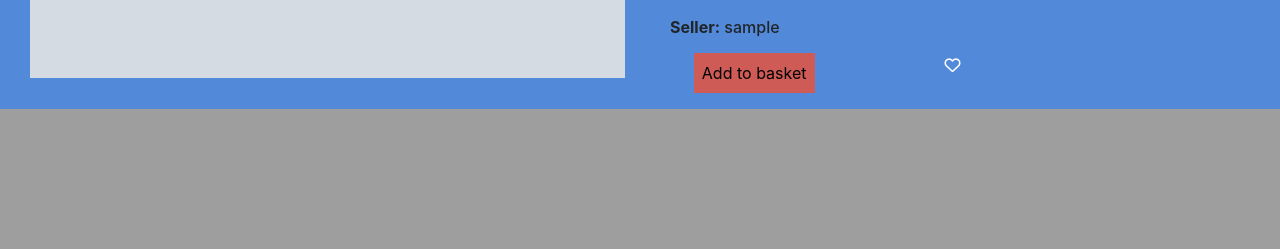
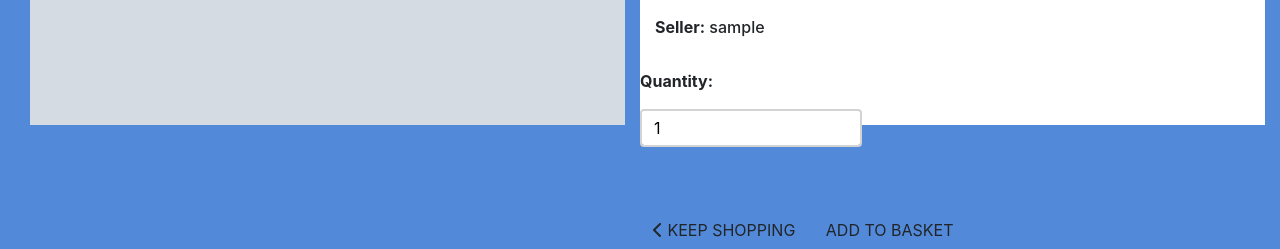
Before and after one commit to SamHulme1/Project-4-online-store, a Django app: page /store/details/1 in a window 1280 px wide. Shown: the part 1035-1284 px from the top of the page. Before the commit the page ends 1144 px from the top, so only its background shows below. Run offline with Django 3.2, Linux system fonts and the light colour scheme; tables that the repository leaves empty hold one stand-in row (values such as "Sample post"); grey boxes marked "Sample" are stand-in pictures; some libraries are stand-ins or nearby versions.

Commit message:
added add to basket, form, created urls for checkout and template, installed crispy forms

```diff
--- a/onlinestore/basket/templates/basket/basket.html
+++ b/onlinestore/basket/templates/basket/basket.html
@@ -61,10 +61,7 @@
                                     <p>£{{ item.listed_product.price | subtotal:item.quantity }}</p>
                                 </div>
                                 <a href="{% url 'checkout:checkout' %}" class="btn btn-black rounded-0 btn-lg">
-                                    <span class="text-uppercase">Secure Checkout</span>
-                                    <span class="icon">
-                                        <i class="fas fa-lock"></i>
-                                    </span>
+                                    <span class="text-uppercase">Checkout</span>
                                 </a>
                             </div>
                         {% endfor %}
--- /dev/null
+++ b/onlinestore/checkout/urls.py
@@ -0,0 +1,9 @@
+from django.contrib import admin
+from django.urls import path
+from . import views
+
+app_name = 'checkout'
+
+urlpatterns = [
+    path('', views.checkout, name="checkout")
+]
--- a/onlinestore/onlinestore/urls.py
+++ b/onlinestore/onlinestore/urls.py
@@ -26,4 +26,5 @@ urlpatterns = [
     path('user_profiles/', include('user_profiles.urls')),
     path('basket/', include('basket.urls')),
     path('user_settings/', include('user_settings.urls')),
+    path('checkout/', include('checkout.urls')),
 ] + static(settings.MEDIA_URL, document_root=settings.MEDIA_ROOT)
--- a/onlinestore/requirements.txt
+++ b/onlinestore/requirements.txt
@@ -3,6 +3,7 @@ Django==3.2.16
 django-allauth==0.52.0
 django-autoslug==1.9.9
 django-countries==7.5.1
+django-crispy-forms==2.0
 easy-thumbnails==2.8.5
 oauthlib==3.2.2
 Pillow==9.5.0
--- a/onlinestore/store/templates/store/listing_details.html
+++ b/onlinestore/store/templates/store/listing_details.html
@@ -21,12 +21,12 @@
     </div>
     <div class="row mb-2">
         <div class="col-6">
-            <div class="listinging-image-container">
+            <div class="">
                 <img class="listing-image-details" src="{{listing.product_image.url }}" alt="{{listing.title}}">
             </div>
         </div>
         <div class="col-6">
-            <div class="container-fluid">
+            <div class="container-fluid listing-info">
                 <div class="row">
                     <div class="col-12 mb-3">
                         <h3><strong>Description:</strong></h3>
@@ -62,7 +62,9 @@
                     <div class="col-12 mb-2">
                         <h3>
                             <strong>Quantity In Stock:</strong>
-                            {{listing.stock}}
+                            <span id="quantity-stock">
+                                {{listing.stock}}
+                            </span>
                         </h3>
                     </div>
                 </div>
@@ -83,28 +85,54 @@
                     </div>
                 </div>
                 <div class="row">
-                    <div class="col-4 mb-2 text-center">
-                        <button>Add to basket</button>
-                    </div>
+                    <form class="form" action="{% url 'basket:add_to_basket' listing.id %}" method="POST">
+                        {% csrf_token %}
+                        <div class="form-row">
+                            <div class="col-12">
+                                <p class="mt-3"><strong>Quantity:</strong></p>
+                                <div class="form-group w-50">
+                                    <div class="input-group">
+                                        <input class="form-control qty_input" type="number" name="quantity" value="1" min="1" max="{{ listing.quantity }}" data-item_id="{{ listing.id }}" id="id_qty_{{ listing.id }}">
+                                    </div>
+                                </div>
+                            </div>
+
+                            <div class="col-12">
+                                <a href="{% url 'store:all_listings' %}" class="btn btn-outline-black rounded-0 mt-5">
+                                    <span class="icon">
+                                        <i class="fas fa-chevron-left"></i>
+                                    </span>
+                                    <span class="text-uppercase">Keep Shopping</span>
+                                </a>
+                                <input type="submit" class="btn btn-black rounded-0 text-uppercase mt-5" value="Add to Basket" >
+                            </div>
+                            <input type="hidden" name="redirect_url" value="{{ request.path }}">
+                        </div>
+                    {% if request.user.is_authenticated %}
+                    </form>
                     {% if favourite %}
-                    <div class="col-4 mb-2 text-center">
+                    <div class="col-6 mb-2 text-center">
                         <a href="{% url 'store:favourite_listing' listing.id %}"><i class="fa-solid fa-heart icon-heart-full"></i></a>
                     </div>
                     {% else %}
-                    <div class="col-4 mb-2 text-center">
+                    <div class="col-6 mb-2 text-center">
                         <a href="{% url 'store:favourite_listing' listing.id %}"><i class="far-sharp fa-regular fa-heart icon-heart-empty"></i></a>
                     </div>
+                </div>
                     {% endif %}
-                    {% if request.user.is_authenticated %}
-                    <div class="col-2 mb-2 text-center">
+                {% endif %}
+                {% if request.user == listing.sellerID %}
+                <div class="row">
+                    <div class="col-6 mb-2 text-center">
                         <button><a class="text-danger" href="{% url 'store:delete_listing' listing.id %}">Delete</a></button>
                     </div>
-                    <div class="col-2 mb-2 text-center">
+                    <div class="col-6 mb-2 text-center">
                         <button><a class="text-danger" href="{% url 'store:edit_listing' listing.id %}">Edit</a></button>
                     </div>
-                    {% endif %}
                 </div>
+                {% endif %}
             </div>
         </div>
     </div>
+</div>
 {% endblock %}
--- a/onlinestore/user_profiles/forms.py
+++ b/onlinestore/user_profiles/forms.py
@@ -6,5 +6,5 @@ class UserInfoForm(forms.ModelForm):
 
     class Meta:
         model = UserInfo
-        fields = ("d_phone_number", "d_address", "d_county",
-                  "d_postcode", "d_country", 'd_first_name', 'd_last_name')
+        fields = ["d_phone_number", "d_address", "d_county",
+                  "d_postcode", "d_country", 'd_first_name', 'd_last_name']
```
Also changed, not shown: onlinestore/checkout/templates/checkout/checkout.html (added, +23 -0 lines), onlinestore/checkout/views.py (+16 -3 lines), onlinestore/onlinestore/settings.py (+8 -1 lines), onlinestore/checkout/forms.py (line endings or trailing spaces).
